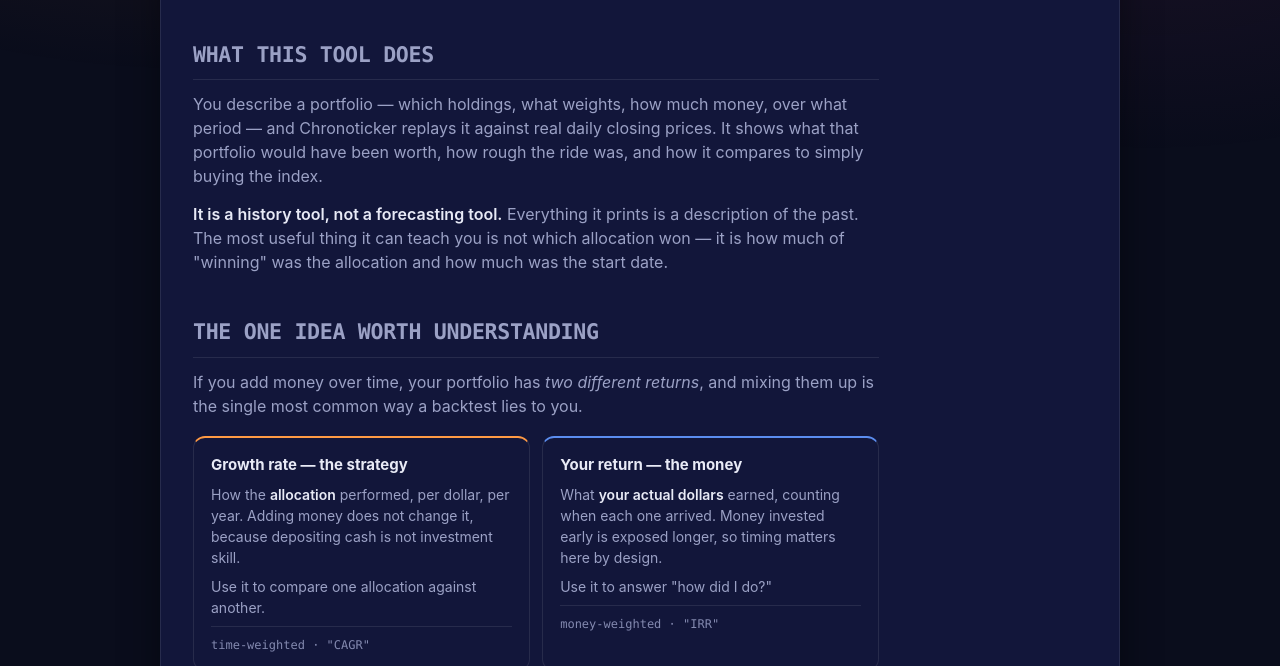
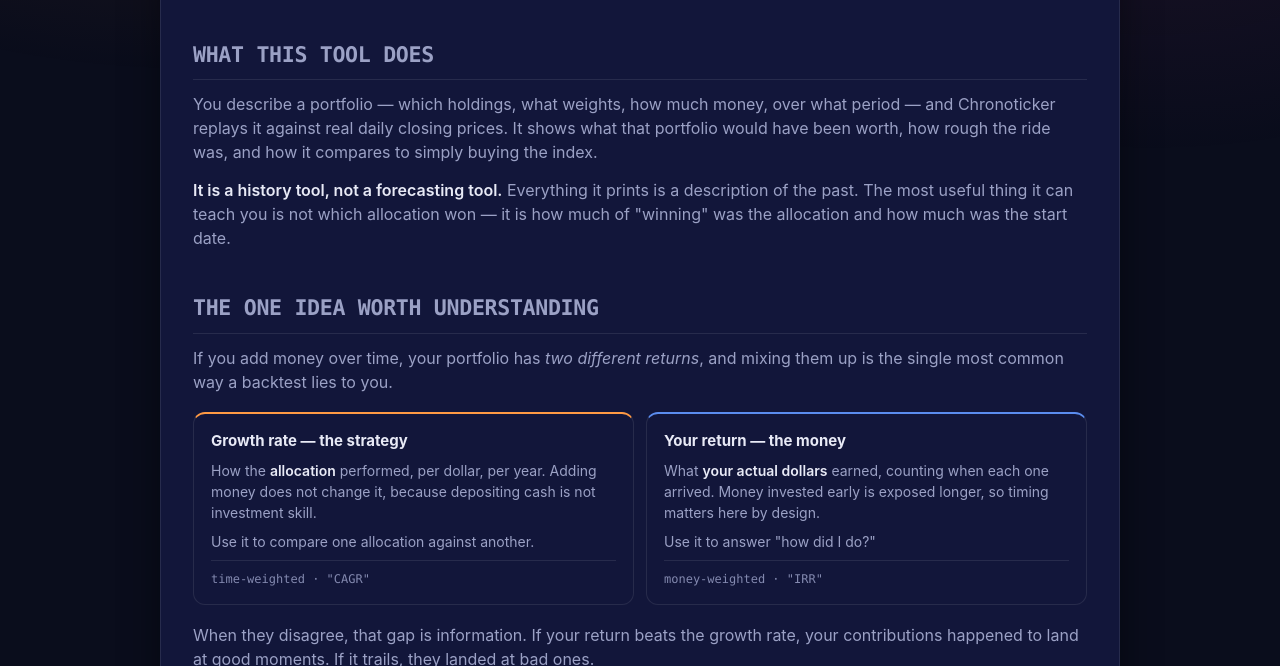
Before and after one commit to 00xJS/Chronoticker, a plain HTML site: page guide.html in a window 1280 px wide. Shown: the part 134-800 px from the top of the page. Drawn offline with Linux system fonts and the light colour scheme.

Commit message:
fix: let the guide's text fill the page
The prose carried a 68ch measure inside the 960px card, so on a desktop
screen it occupied 685px and left 275px of empty gutter down the right —
which reads as text pinned to the left rather than as a deliberate column.
It now fills the card at 894px, the same content width as index.html, so
the two pages line up. Mobile is unaffected: the stacking rules already
take over below 640px.

Co-Authored-By: Claude Opus 5 <noreply@anthropic.com>

```diff
--- a/guide.html
+++ b/guide.html
@@ -11,7 +11,10 @@
         /* Guide-only typography. Everything else comes from deck.css, which
            index.html shares — the two pages used to carry duplicate copies
            of the whole theme and drifted apart. */
-        .prose { max-width: 68ch; }
+        /* Fills the card, matching index.html. This carried a 68ch measure,
+           which left 275px of dead space down the right-hand side of a 960px
+           card and read as text pinned to the left rather than as a column. */
+        .prose { max-width: none; }
         .prose h2 {
             font-size: 1.35rem;
             margin: 42px 0 12px;
```
